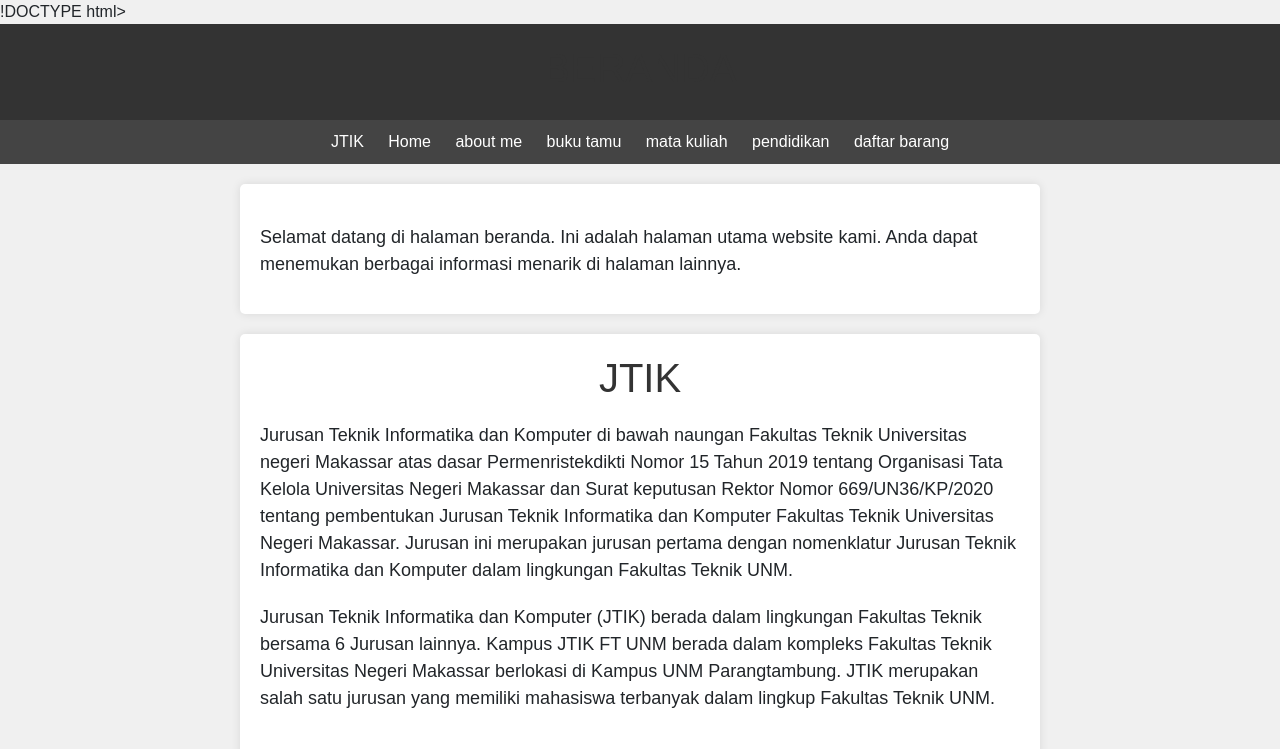
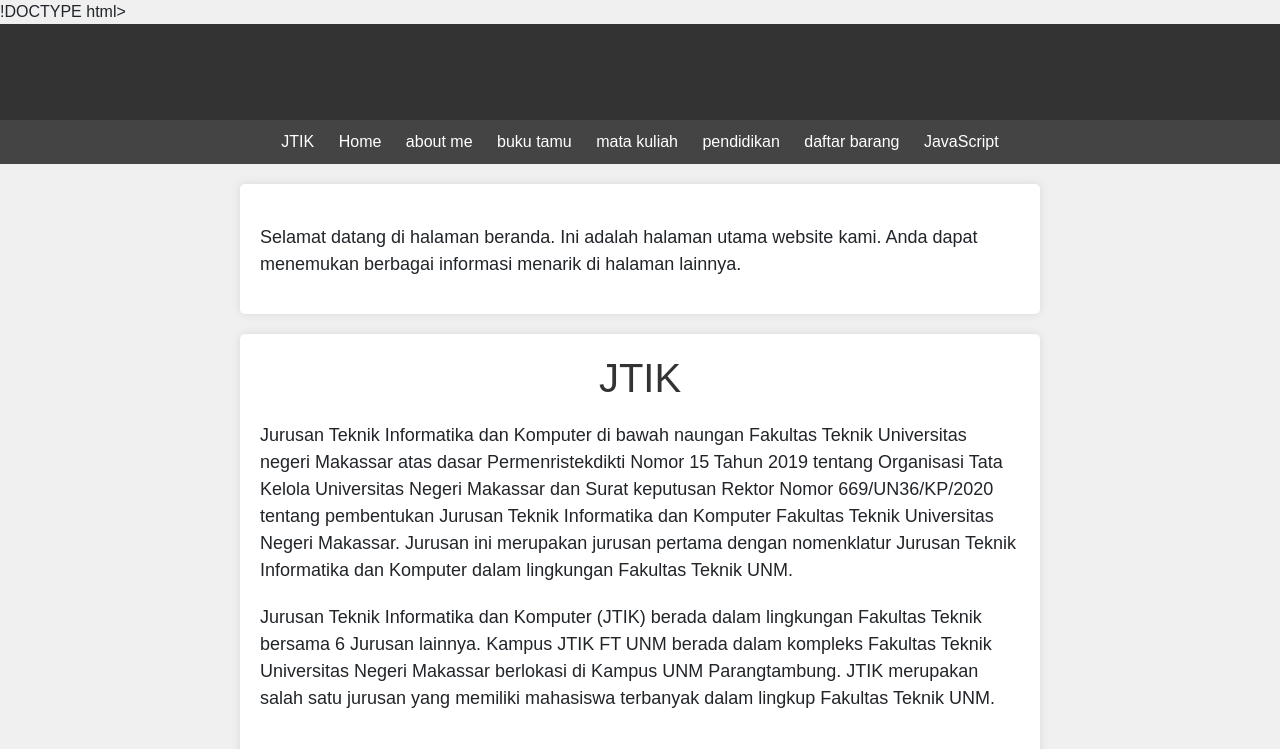
Before and after one commit to alfian6780/pemrogramanweb, a plain HTML site: page index.html in a window 1280 px wide. Shown: the top 749 px of the page. Drawn offline with nearby package versions, Linux system fonts and the light colour scheme.

Commit message:
Update index.html

```diff
--- a/index.html
+++ b/index.html
@@ -67,6 +67,7 @@
         <a href="jadwal_mata_kuliah.html">mata kuliah</a>
         <a href="Pendidikan.htm">pendidikan</a>
         <a href="daftar_barang.html">daftar barang</a>
+        <a href="javascript.html">JavaScript</a>
     </nav>
     <div class="container">
         <p>Selamat datang di halaman beranda. Ini adalah halaman utama website kami. Anda dapat menemukan berbagai informasi menarik di halaman lainnya.</p>
```
